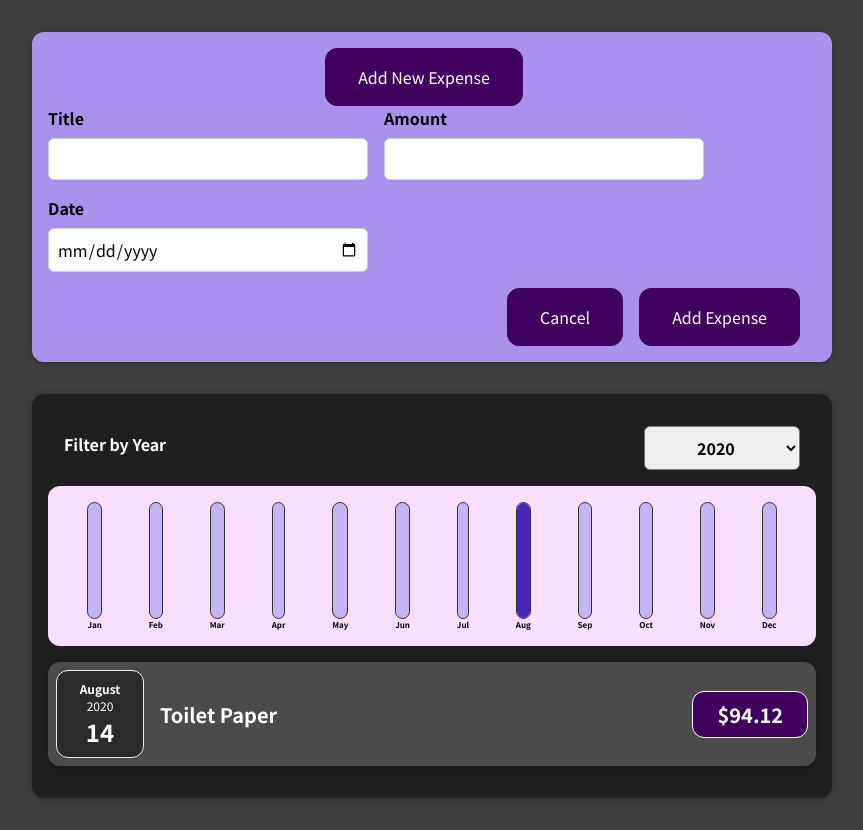
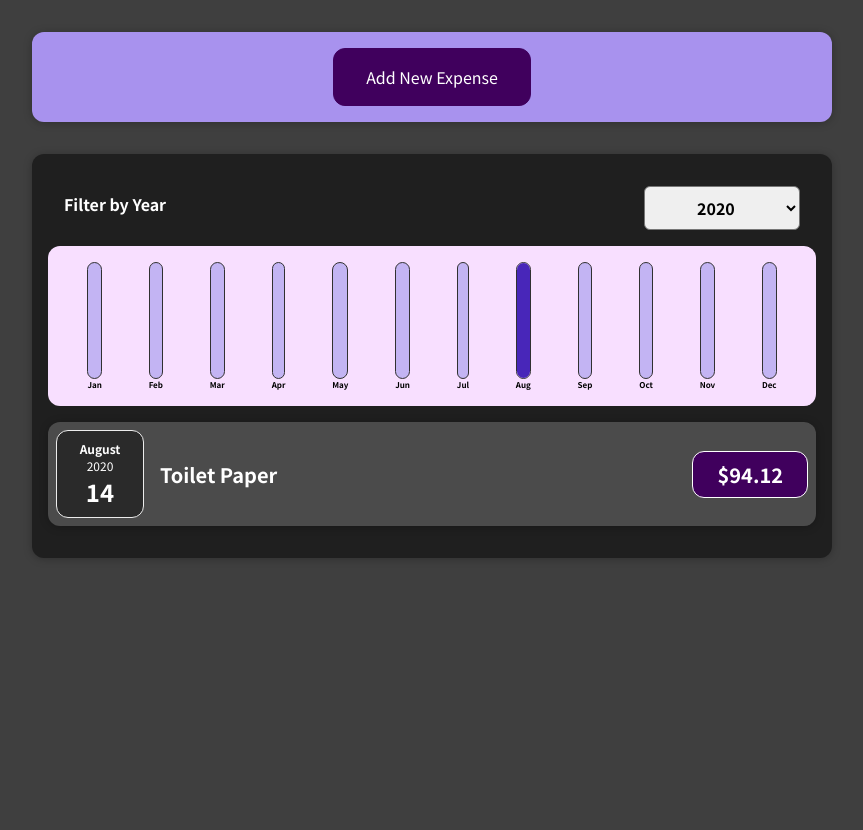
Before and after one commit to Presnia/react-expense-helper-nd, a React (Create React App) app: page / in a window 1280 px wide. Shown: the whole page, without its empty margins (208-1071 px from the left). After the commit the page ends 800 px from the top, so only its background shows below. Built offline with nearby package versions, Linux system fonts and the light colour scheme.

Commit message:
Added functionality to the buttons

```diff
--- a/src/components/NewExpense/ExpenseForm.css
+++ b/src/components/NewExpense/ExpenseForm.css
@@ -1,3 +1,11 @@
+.form.inactive {
+  display: none;
+}
+
+.form {
+    display: block;
+}
+
 .new-expense__controls {
     display: flex;
     flex-wrap: wrap;
--- a/src/components/NewExpense/ExpenseForm.js
+++ b/src/components/NewExpense/ExpenseForm.js
@@ -51,8 +51,12 @@ const ExpenseForm = (props) => {
     setEnteredDate('');
   };
 
+  const handleOnClick = () => {
+    props.setActive(true);
+  }
+
   return (
-    <form onSubmit={submitHandler}>
+    <form className={`${"form"} ${props.isActive ? "inactive" : ""}`} onSubmit={submitHandler}>
       <div className="new-expense__controls">
         <div className="new-expense__control">
           <label>Title</label>
@@ -79,7 +83,11 @@ const ExpenseForm = (props) => {
         </div>
       </div>
       <div className="new-expense__actions">
-        <button className="cancel-btn">Cancel</button>
+        <button className="cancel-btn"
+                onClick={handleOnClick}
+        >
+          Cancel
+        </button>
         <button type="submit">Add Expense</button>
       </div>
     </form>
--- a/src/components/NewExpense/NewExpense.css
+++ b/src/components/NewExpense/NewExpense.css
@@ -36,3 +36,12 @@
 .new-expense button.alternative:active {
     background-color: #ddb3f8;
 }
+
+.new-expense__btn {
+    display: none;
+}
+
+.new-expense__btn.active {
+    display: block;
+    margin: auto;
+}
--- a/src/components/NewExpense/NewExpense.js
+++ b/src/components/NewExpense/NewExpense.js
@@ -1,5 +1,6 @@
+import { useState } from "react";
+import ExpenseForm from "./ExpenseForm";
 import './NewExpense.css';
-import ExpenseForm from "./ExpenseForm";
 
 const NewExpense = (props) => {
   const saveExpenseDataHandler = (enteredExpenseData) => {
@@ -10,10 +11,22 @@ const NewExpense = (props) => {
     props.onAddExpense(expenseData);
   };
 
+  const [isActive, setActive] = useState(true);
+
+  const handleOnClick = () => setActive(false);
+
   return (
     <div className="new-expense">
-      <button className="new-expense__btn">Add New Expense</button>
-      <ExpenseForm onSaveExpenseData={saveExpenseDataHandler}/>
+      <button className={`${"new-expense__btn"} ${isActive ? "active" : ""}`}
+              onClick={handleOnClick}
+      >
+        Add New Expense
+      </button>
+      <ExpenseForm
+        onSaveExpenseData={saveExpenseDataHandler}
+        isActive={isActive}
+        setActive={setActive}
+      />
     </div>
   )
 };
```
